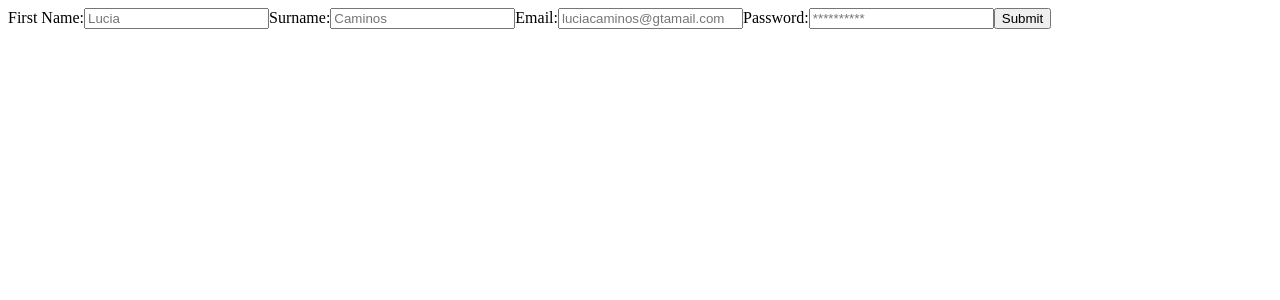
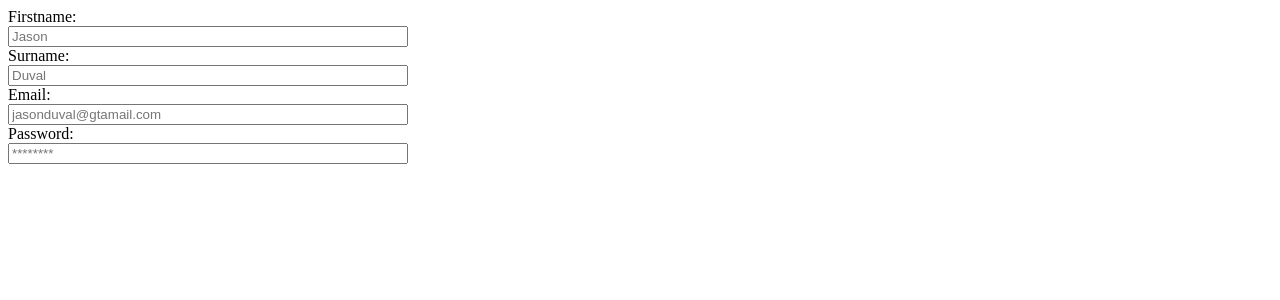
Before and after one commit to souste/js-sandboxes, a React (Vite) app in the folder 03-react-test-lab/: page / in a window 1280 px wide. Shown: the top 300 px of the page. Built offline with nearby package versions, Linux system fonts and the light colour scheme.

Commit message:
feat(FormsPlaygroundTest): initial setup, form structure and handleChange logic

```diff
--- a/03-react-test-lab/src/App.css
+++ b/03-react-test-lab/src/App.css
@@ -79,7 +79,7 @@
 
 /* Shopping Cart */
 
-.card-dashboard {
+/* .card-dashboard {
   max-width: 1200px;
   margin: 0 auto;
   padding: 20px;
@@ -144,4 +144,10 @@
   padding: 20px;
   border-radius: 8px;
   border-left: 5px solid #0056b3;
+} */
+
+.form-container {
+  display: flex;
+  flex-direction: column;
+  width: 400px;
 }
--- a/03-react-test-lab/src/App.jsx
+++ b/03-react-test-lab/src/App.jsx
@@ -5,7 +5,8 @@ import "./App.css";
 // import { ProductFilterTest } from "./ProductFilterTest";
 // import ShoppingCart from "./ShoppingCart";
 // import { ShoppingCartTest } from "./ShoppingCartTest";
-import { FormsPlayground } from "./FormsPlayground";
+// import { FormsPlayground } from "./FormsPlayground";
+import { FormsPlaygroundTest } from "./FormsPlaygroundTest";
 
 function App() {
   return (
@@ -16,7 +17,8 @@ function App() {
       {/* <ProductFilterTest /> */}
       {/* <ShoppingCart /> */}
       {/* <ShoppingCartTest /> */}
-      <FormsPlayground />
+      {/* <FormsPlayground /> */}
+      <FormsPlaygroundTest />
     </>
   );
 }
--- /dev/null
+++ b/03-react-test-lab/src/FormsPlaygroundTest.jsx
@@ -0,0 +1,57 @@
+import { useState } from "react";
+
+export const FormsPlaygroundTest = () => {
+  const [formValues, setFormValues] = useState({
+    firstname: "",
+    surname: "",
+    email: "",
+    password: "",
+  });
+
+  const handleChange = (event) => {
+    const { name, value } = event.target;
+
+    setFormValues((prev) => ({ ...prev, [name]: value }));
+  };
+
+  console.log(formValues);
+
+  return (
+    <div>
+      <form className="form-container">
+        <label>Firstname:</label>
+        <input
+          type="text"
+          name="firstname"
+          value={formValues.firstname}
+          onChange={handleChange}
+          placeholder="Jason"
+        />
+        <label>Surname:</label>
+        <input
+          type="text"
+          name="surname"
+          value={formValues.surname}
+          onChange={handleChange}
+          placeholder="Duval"
+        />
+        <label>Email:</label>
+        <input
+          type="email"
+          name="email"
+          value={formValues.email}
+          onChange={handleChange}
+          placeholder="jasonduval@gtamail.com"
+        />
+        <label>Password:</label>
+        <input
+          type="password"
+          name="password"
+          value={formValues.password}
+          onChange={handleChange}
+          placeholder="********"
+        />
+      </form>
+    </div>
+  );
+};
```
